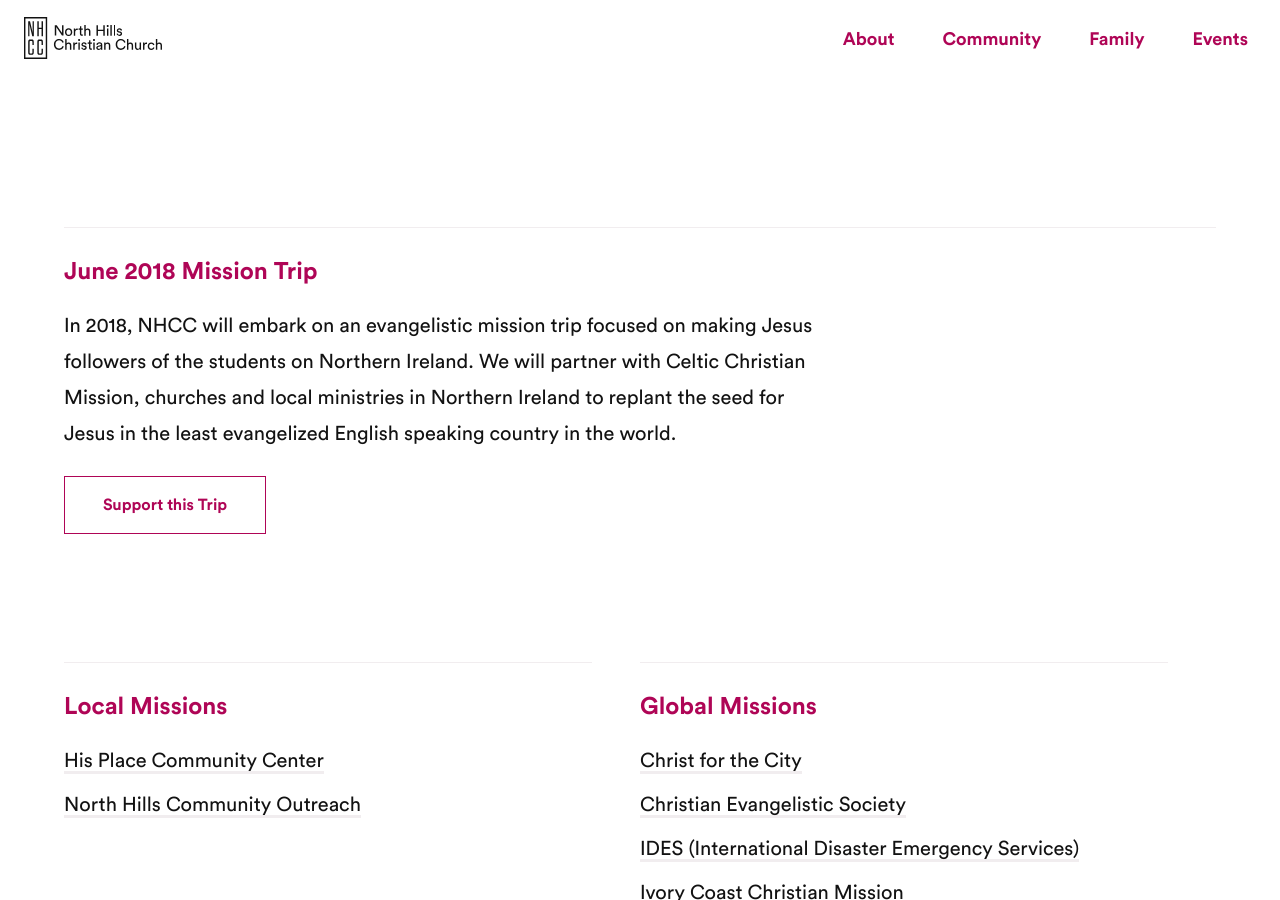
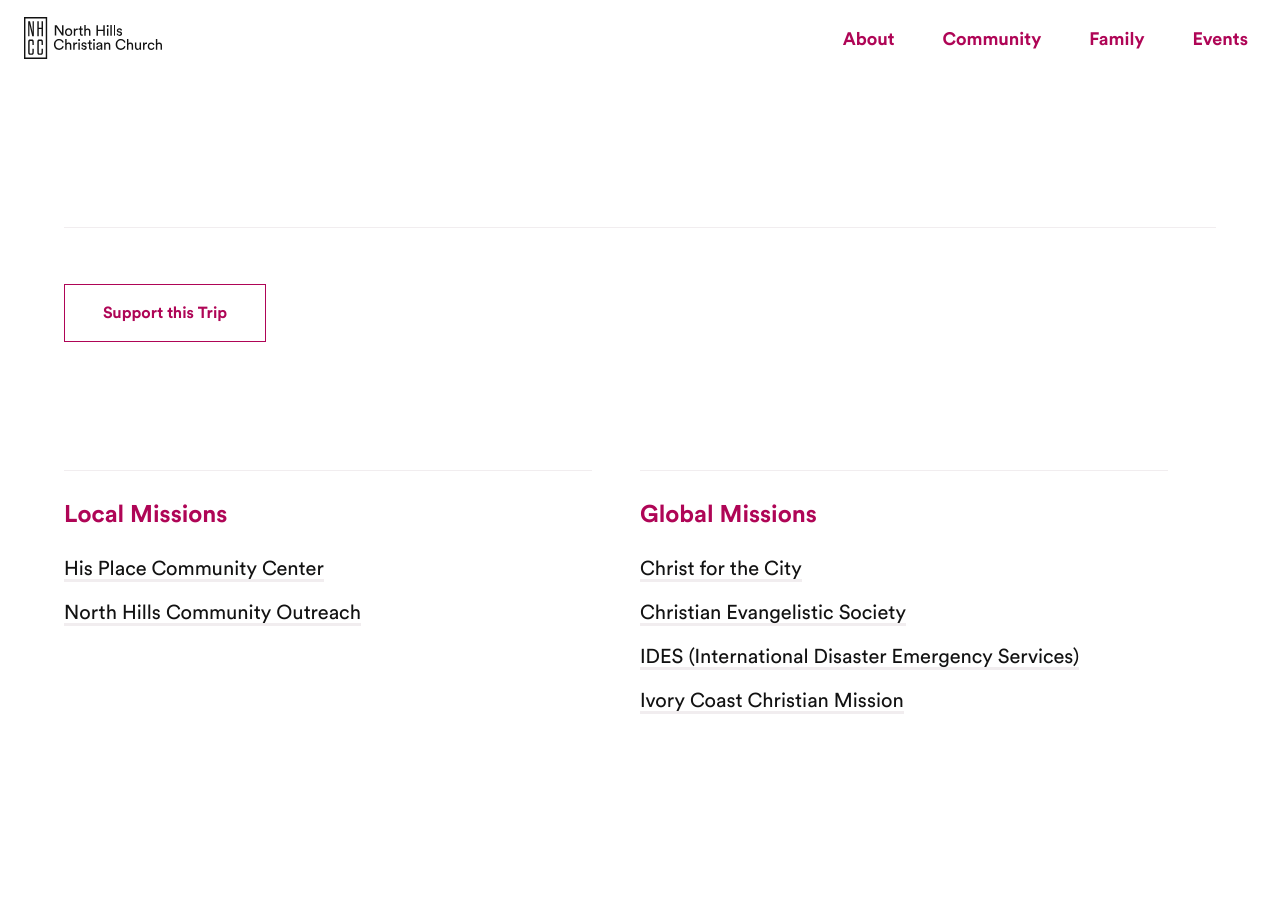
Before and after one commit to kevinrupert/nhcc-web-production, a Jekyll site: the page built from missions.md, in a window 1280 px wide and 900 px high, scrolled down 1110 px. Built offline with Jekyll 4.4.1, drawn with Linux system fonts in a browser that asks for light colours; comment, search, counter and statistics services are not loaded.

Commit message:
Updated Missions

```diff
--- a/missions.md
+++ b/missions.md
@@ -3,12 +3,9 @@
 permalink: "/missions"
 position: 7
 header image: "/uploads/JK2_6610.jpg"
-next trip: June 2018 Mission Trip
-next trip text: In 2018, NHCC will embark on an evangelistic mission trip focused
-  on making Jesus followers of the students on Northern Ireland. We will partner with
-  Celtic Christian Mission, churches and local ministries in Northern Ireland to replant
-  the seed for Jesus in the least evangelized English speaking country in the world.
-next trip link: https://www.continuetogive.com/4841090/donation_prompt
+next trip:
+next trip text:
+next trip link:
 local:
 - name: His Place Community Center
   link: http://www.hisplacecc.org/
```
